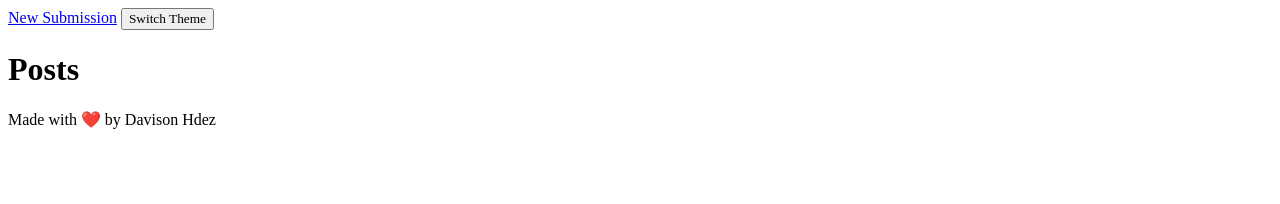
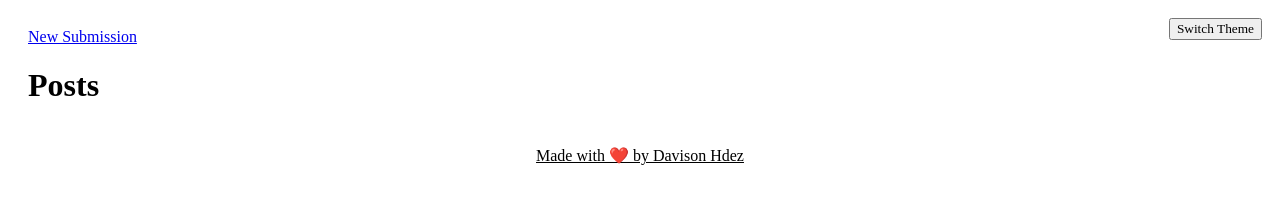
Before and after one commit to davisonchs/whatuthinking, a plain HTML site: page blog.html in a window 1280 px wide. Drawn offline with Linux system fonts and the light colour scheme.

Commit message:
fixed dark-theme

```diff
--- a/assets/css/blog.css
+++ b/assets/css/blog.css
@@ -7,3 +7,19 @@
 h2 {
     text-decoration: underline;
 }
+
+div {
+    position: relative;
+    padding: 20px;
+}
+
+.switch-theme-button {
+    position: absolute;
+    top: 10px;
+    right: 10px;
+}
+
+footer {
+    text-align: center;
+    text-decoration: underline;
+}
--- a/assets/css/form.css
+++ b/assets/css/form.css
@@ -15,3 +15,13 @@ button{
 body {
     text-decoration: underline;
 }
+
+#switch-theme {
+    position: absolute;
+    top: 20px;
+    right: 20px;
+}
+
+footer {
+    text-align: center;
+}
--- a/assets/js/logic.js
+++ b/assets/js/logic.js
@@ -40,7 +40,7 @@ function switchTheme() {
     localStorage.setItem('darkTheme', "true")
     bodyEl.classList.add('dark')
    } else {
-    localStorage.setItem('darktheme', "false")
+    localStorage.setItem('darkTheme', "false")
     bodyEl.classList.remove('dark')
    }
 
--- a/blog.html
+++ b/blog.html
@@ -11,7 +11,7 @@
     <div>
         <a href="index.html">New Submission</a>
 
-        <button id="switch-theme">Switch Theme</button>
+        <button class="switch-theme-button" id="switch-theme">Switch Theme</button>
 
         <h1>Posts</h1>
 
```
Also changed, not shown: index.html (+3 -0 lines).
